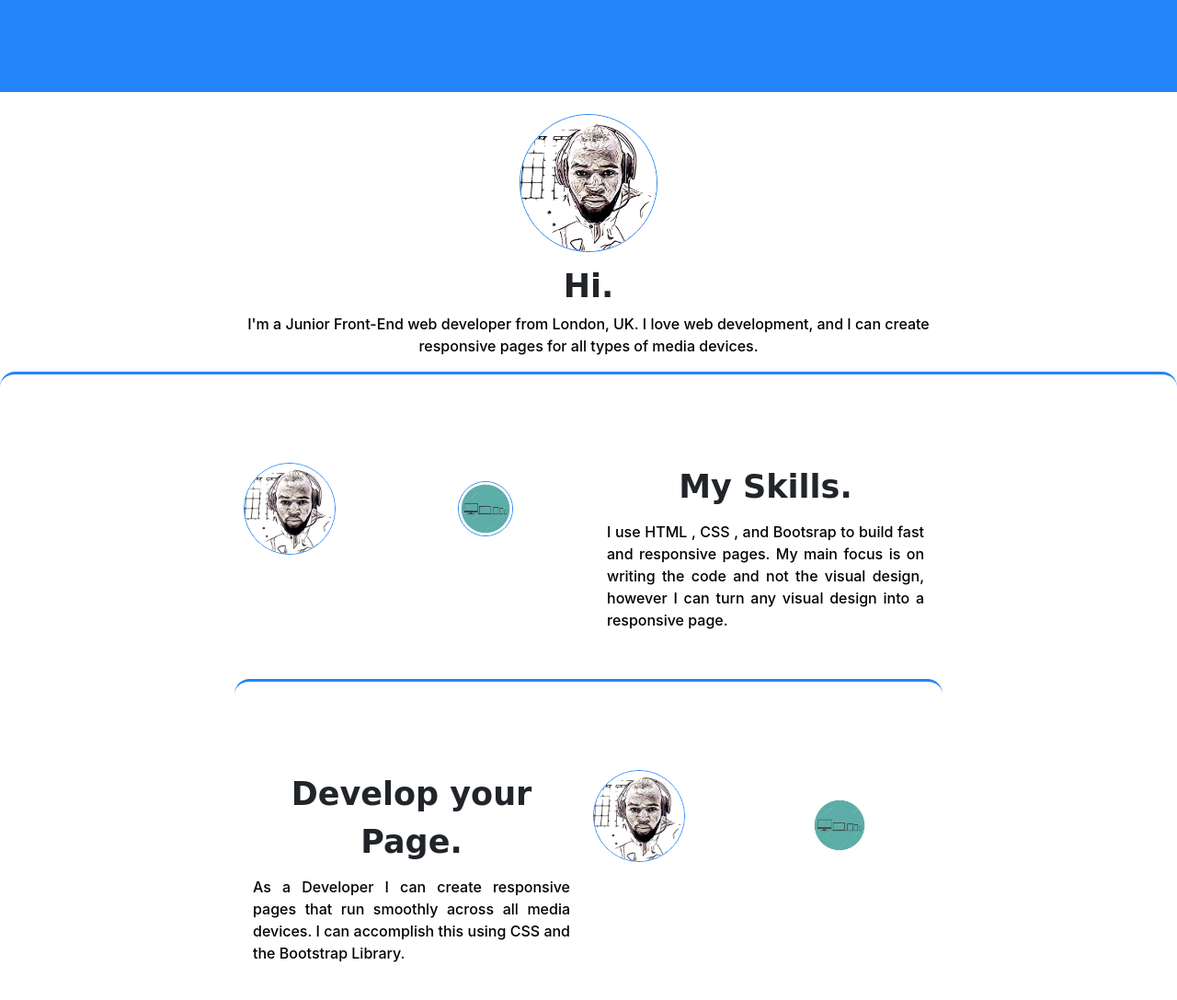
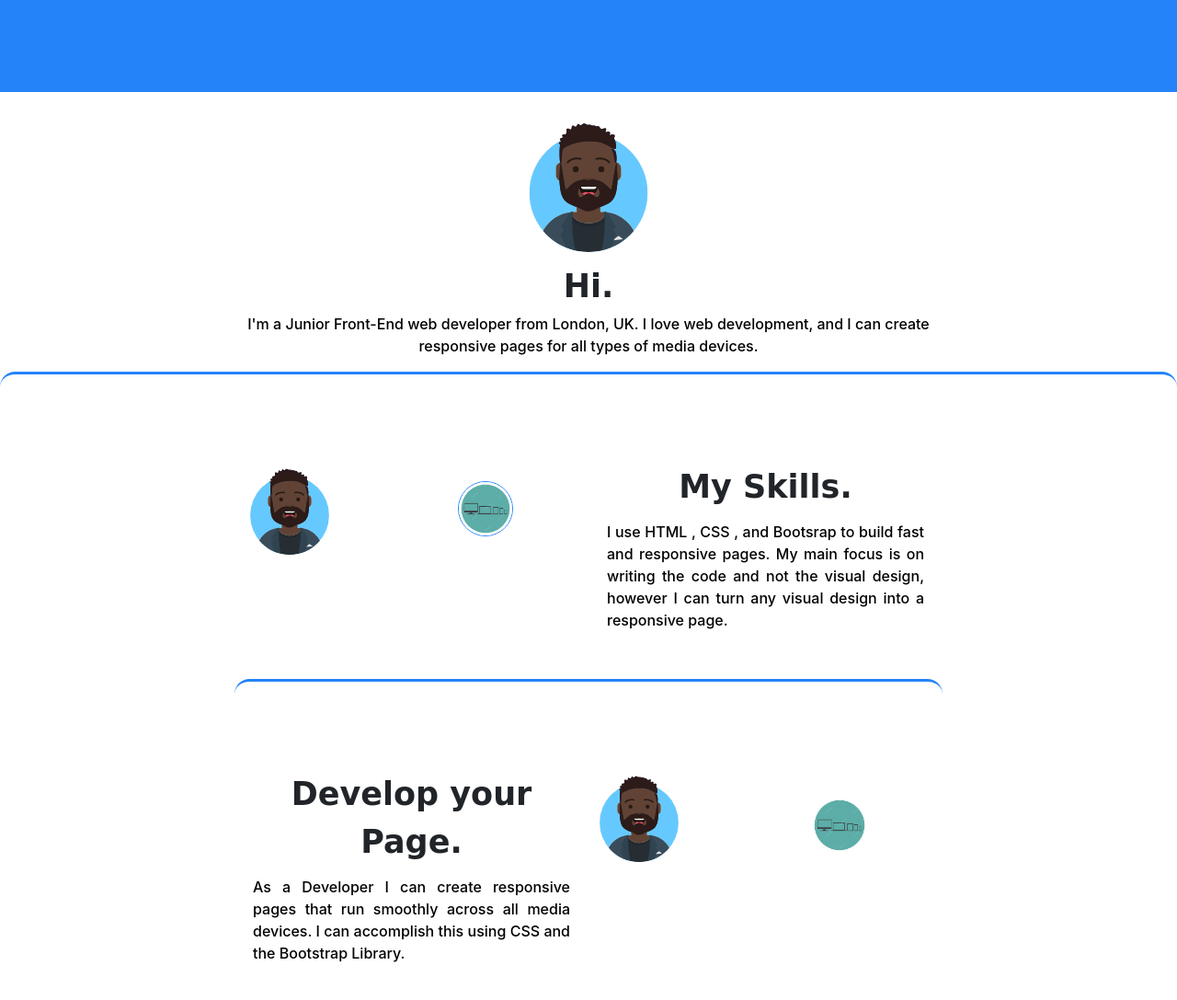
Before and after one commit to EemanQasim/Portfolio-Page-, a plain HTML site: page index.html in a window 1280 px wide. Shown: the part 500-1587 px from the top of the page at 92% size. Drawn offline with nearby package versions, Linux system fonts and the light colour scheme; a web font is replaced by a local one.

Commit message:
Profile Image Update

```diff
--- a/index.html
+++ b/index.html
@@ -32,7 +32,7 @@
   <section class="top-section container-fluid ">
     <nav class="navbar navbar-expand-sm navbar-light mb-5 ">
       <a class="navbar-brand" href="">
-        <img id="brand" class="d-inline-block align-top smallpic scale-in-center" src="images/IMG_0117.jpg" height="45" width="45">
+        <img id="brand" class="d-inline-block align-top smallpic scale-in-center" src="images/profileImage.svg" height="45" width="45">
       </a>
       <button class="navbar-toggler" type="button" data-toggle="collapse" data-target="#navbarSupportedContent" aria-controls="navbarSupportedContent" aria-expanded="false" aria-label="Toggle navigation">
         <span class="navbar-toggler-icon"></span>
@@ -61,7 +61,7 @@
 
 
 <div>
-  <img class="img-fluid profilepic scale-in-center" src="images/IMG_0117.jpg"
+  <img class="img-fluid profilepic scale-in-center" src="images/profileImage.svg"
     height="500" width="500">
     <h5 class="text-center mt-5 mb-4 tracking-in-expand"> Junior Front End Web Developer</h5>
 </div>
@@ -76,7 +76,7 @@
 
  <section class="container mt-4">
  <div>
-          <img class="toppic" src="images/IMG_0117.jpg" alt="me in a vest">
+          <img class="toppic" src="images/profileImage.svg" alt="me in a vest">
           <h3 class="text-center mt-3 ">Hi.</h3>
           <div >
           <p class="text-center" >I'm a Junior Front-End web developer from London, UK.
@@ -97,7 +97,7 @@
   <div class="mid">
   <div class="mainbox">  <!-- another image for the skill here -->
 
-    <img class="bodypic" src="images/IMG_0117.jpg" alt="profilepic">
+    <img class="bodypic" src="images/profileImage.svg" alt="profilepic">
   <img class="skillImage" src="images/screens-modern-variety.png" alt="" >
    </div>
 
@@ -122,7 +122,7 @@
   <div class="mainbox">
   <img class="skillImage2" src="images/screens-modern-variety.png" alt="" >
   <div></div>
-    <img class="bodypic2" src="images/IMG_0117.jpg" alt="profilepic">
+    <img class="bodypic2" src="images/profileImage.svg" alt="profilepic">
 
    </div>
   </div>
--- a/styles.css
+++ b/styles.css
@@ -228,7 +228,7 @@ header {
   border-radius: 100%;
   width: 150px;
   height: 150px;
-  border: 1px solid #2583f9;
+  /* border: 1px solid #2583f9; */
   margin: 0 auto;
   display: block;
 }
@@ -277,7 +277,7 @@ header {
   border-radius: 100%;
   width: 100px;
   height: 100px;
-  border: 1px solid #2583f9;
+  /* border: 1px solid #2583f9; */
   display: block;
   position: relative;
   right: -10px;
@@ -288,7 +288,7 @@ header {
   border-radius: 100%;
   width: 100px;
   height: 100px;
-  border: 1px solid #2583f9;
+  /* border: 1px solid #2583f9; */
   display: block;
   position: relative;
   left: 5px;
```
